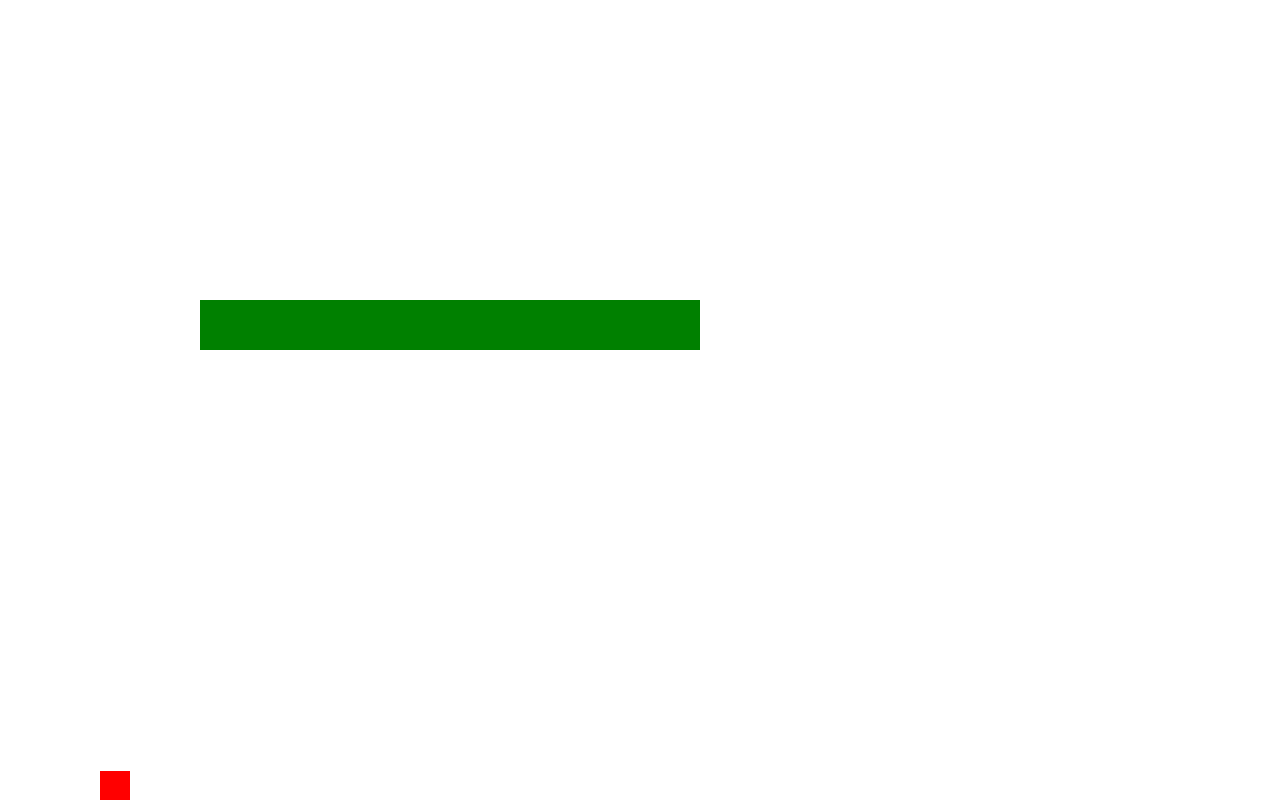
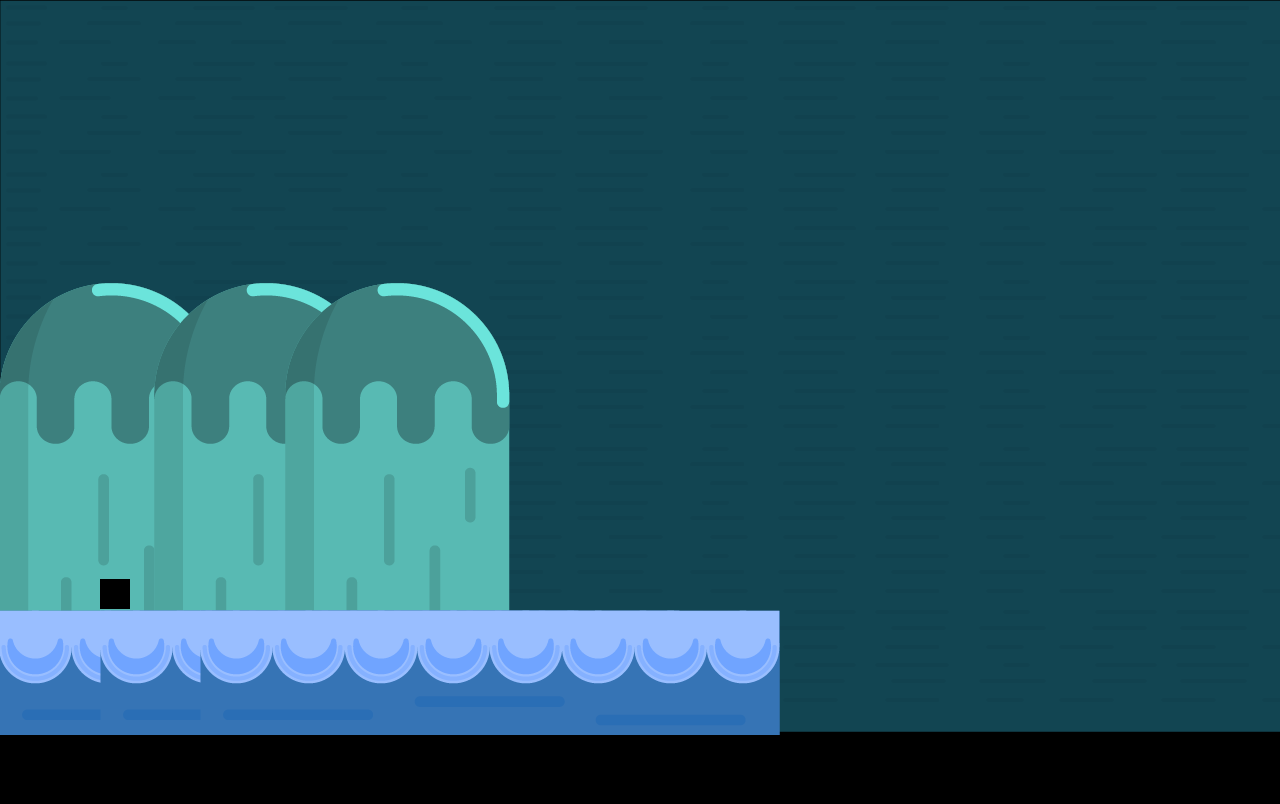
Before and after one commit to steveghana/Mario, a website: page index.html in a window 1280 px wide. Drawn offline with Linux system fonts and the light colour scheme.

Commit message:
first commit

```diff
--- a/index.css
+++ b/index.css
@@ -3,6 +3,14 @@
   padding: 0%;
   box-sizing: border-box;
 }
+body {
+  background: black;
+  display: flex;
+  height: 100vh;
+  justify-content: center;
+  /* align-items: center; */
+}
 canvas {
-  overflow: hidden;
+  /* overflow: hidden;
+  background-image: url("./img/background.png"); */
 }
--- a/index.html
+++ b/index.html
@@ -6,7 +6,7 @@
     <meta name="viewport" content="width=device-width, initial-scale=1.0" />
     <title>Document</title>
     <link rel="stylesheet" href="./index.css" />
-    <script src="./index.js" defer></script>
+    <script src="./index.js" type="module" defer></script>
   </head>
   <body>
     <canvas></canvas>
--- a/index.js
+++ b/index.js
@@ -1,9 +1,10 @@
 const canvas = document.querySelector("canvas");
 const c = canvas.getContext("2d");
-canvas.width = innerWidth;
-canvas.height = innerHeight;
+canvas.width = window.innerWidth;
+canvas.height = window.innerHeight;
 class Player {
   constructor() {
+    this.speed = 10;
     this.position = {
       x: 100,
       y: 100,
@@ -19,7 +20,7 @@ class Player {
 
   draw() {
     const { x, y } = this.position;
-    c.fillStyle = "red";
+    // c.fillStyle = "red";
     c.fillRect(x, y, this.width, this.height);
   }
   update() {
@@ -28,39 +29,129 @@ class Player {
     this.position.y += this.velocity.y;
     this.position.x += this.velocity.x;
     const { x, y } = this.position;
+    if(x + this.width + this.velocity.x <= canvas.width) {
+      // console.log(x )
+// alert('hi')
+      // this.velocity.x = 0;
+    }
     if (y + this.height + this.velocity.y <= canvas.height) {
       this.velocity.y += this.gravity;
-    } else {
-      this.velocity.y = 0;
     }
   }
 }
+const generateImg = (img) => {
+  let image = new Image();
+  image.src = img;
+  return image;
+};
+// let platformImg = new Image()
+// platformImg.src = "./img/platform.png";
+// hills.src = "./img/hills.png";
 //
 class Platform {
-  constructor() {
+  constructor({ x, y, Image }) {
     this.position = {
-      x: 200,
-      y: 300,
+      x,
+      y,
     };
-    this.width = 500;
-    this.height = 50;
+    this.Image = Image;
+    this.width = this.Image.width;
+    this.height = this.Image.height;
   }
   draw() {
-    const { x, y } = this.position;
-    c.fillStyle = "green";
-    c.fillRect(x, y, this.width, this.height);
+    c.drawImage(this.Image, this.position.x, this.position.y);
   }
 }
-
+class GenericScene {
+  constructor({ x, y, Image }) {
+    this.position = {
+      x,
+      y,
+    };
+    this.Image = Image;
+    this.width = this.Image.width;
+    this.height = this.Image.height;
+  }
+  draw() {
+    c.drawImage(this.Image, this.position.x, this.position.y);
+  }
+}
+let platformimg = generateImg("./img/platform.png");
 let player = new Player();
-let platforms = [new Platform()];
+let platforms = [
+  new Platform({ x: -1, y: 610, Image: platformimg }),
+  new Platform({
+    x: platformimg.width * 2 + 100,
+    y: 610,
+    Image: platformimg,
+  }),
+  new Platform({
+    x: platformimg.width * 2 + 200,
+    y: 610,
+    Image: platformimg,
+  }),
+];
+let genericScene = [
+  new GenericScene({
+    x: 0,
+    y: 0,
+    Image: generateImg("./img/background.png"),
+  }),
+  new GenericScene({
+    x: -1,
+    y: 143,
+    Image: generateImg("./img/hills.png"),
+  }),
+];
+const restart = () => {
+  platformimg = generateImg("./img/platform.png");
+  player = new Player();
+  platforms = [
+    new Platform({ x: -1, y: 610, Image: platformimg }),
+    new Platform({
+      x: platformimg.width * 2 + 100,
+      y: 610,
+      Image: platformimg,
+    }),
+    new Platform({
+      x: platformimg.width * 2 + 200,
+      y: 610,
+      Image: platformimg,
+    }),
+  ];
+  genericScene = [
+    new GenericScene({
+      x: 0,
+      y: 0,
+      Image: generateImg("./img/background.png"),
+    }),
+    new GenericScene({
+      x: -1,
+      y: 143,
+      Image: generateImg("./img/hills.png"),
+    }),
+  ];
+};
+let scrolloffset = 0
 function init() {
   requestAnimationFrame(init);
-  c.clearRect(0, 0, canvas.width, canvas.height);
+  // c.fillStyle = "blue";
+  c.fillRect(0, 0, canvas.width, canvas.height);
+  genericScene.forEach((scene) => scene.draw());
   player.update();
   platforms.forEach((platform) => platform.draw());
-  //platform collision
+  //illusion of moving platforms
+  if (customkeys.right.pressed) {
+    scrolloffset +=1
+    // platforms.forEach((platform) => (platform.position.x -= player.speed));
+    // genericScene.forEach((scene) => (scene.position.x -= player.speed * 0.66));
+  } else if (customkeys.left.pressed) {
+    scrolloffset -=1
+    // platforms.forEach((platform) => (platform.position.x += player.speed));
+    // genericScene.forEach((scene) => (scene.position.x += player.speed * 0.66));
+  }
   platforms.forEach((platform) => {
+    //platform collision
     if (
       player.position.y + player.height <= platform.position.y &&
       player.position.y + player.height + player.velocity.y >=
@@ -70,26 +161,26 @@ function init() {
     ) {
       player.velocity.y = 0;
     }
-    if (player.position.x >= platform.position.x + platform.width) {
-      player.position.y += player.velocity.y;
-    }
-    if (
-      customkeys.right.pressed &&
-      player.position.x + player.width < innerWidth / 2 - 300
-    ) {
-      player.velocity.x = 7;
-    } else if (customkeys.left.pressed && player.position.x > 100) {
-      player.velocity.x = -7;
-    } else {
-      player.velocity.x = 0;
-      //illusion of moving platforms
-      if (customkeys.right.pressed) {
-        platform.position.x -= 7;
-      } else if (customkeys.left.pressed) {
-        platform.position.x += 7;
-      }
-    }
   });
+
+  if (
+    customkeys.right.pressed &&
+    player.position.x + player.width < innerWidth / 2 - 100
+  ) {
+    player.velocity.x = player.speed;
+  } else if (
+    (customkeys.left.pressed &&
+    player.position.x > 100 ) /* || customkeys.left.pressed && player.position.x > 0 */
+  ) {
+    player.velocity.x = -player.speed;
+  }
+
+  else {
+    player.velocity.x = 0;
+  }
+  if (player.position.y > canvas.height) {
+    restart();
+  }
 }
 const customkeys = {
   right: {
@@ -102,7 +193,7 @@ const customkeys = {
 addEventListener("keydown", ({ keyCode }) => {
   switch (keyCode) {
     case 87:
-      player.velocity.y -= 60;
+      player.velocity.y -= 30;
       break;
     case 65:
       console.log("left");
```
Also changed, not shown: img/background.png (added), img/hills.png (added), img/platform.png (added), img/platformSmallTall.png (added), img/spriteRunLeft.png (added), img/spriteRunRight.png (added), img/spriteStandLeft.png (added), img/spriteStandRight.png (added).
